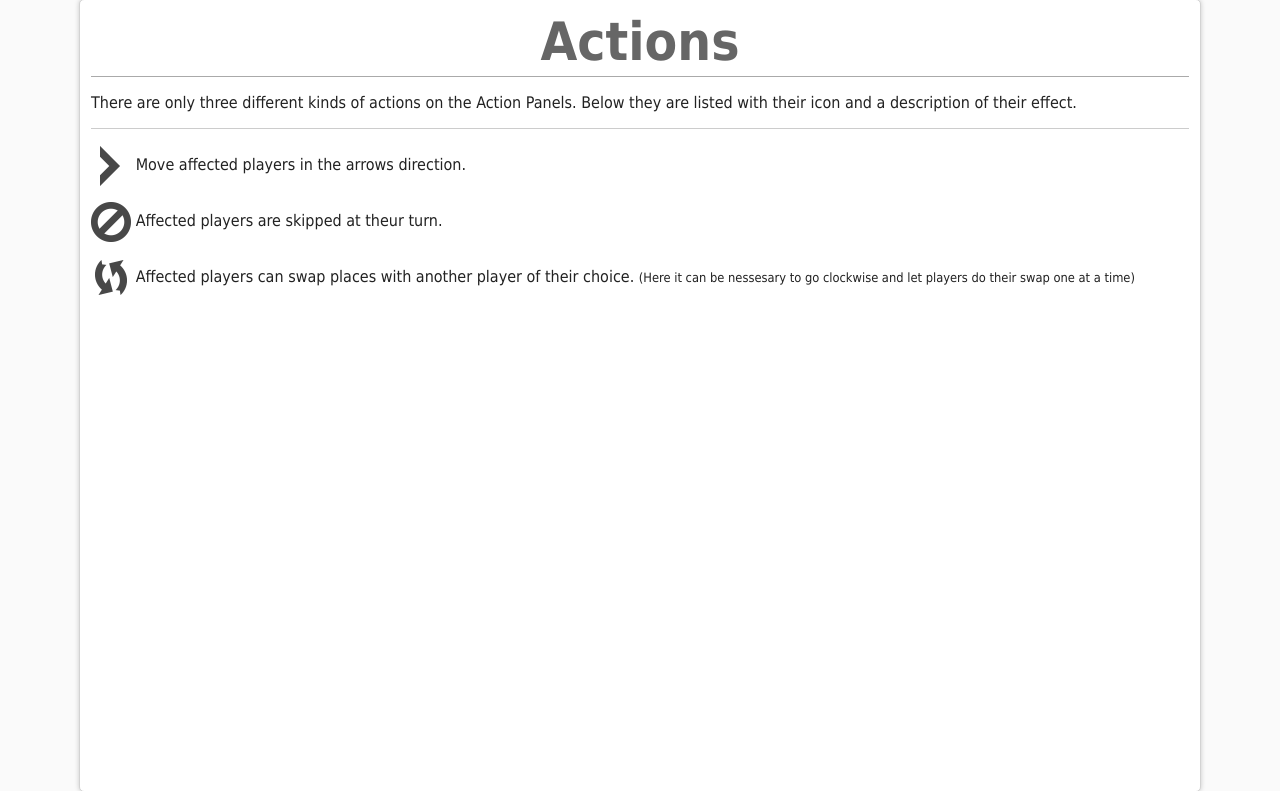
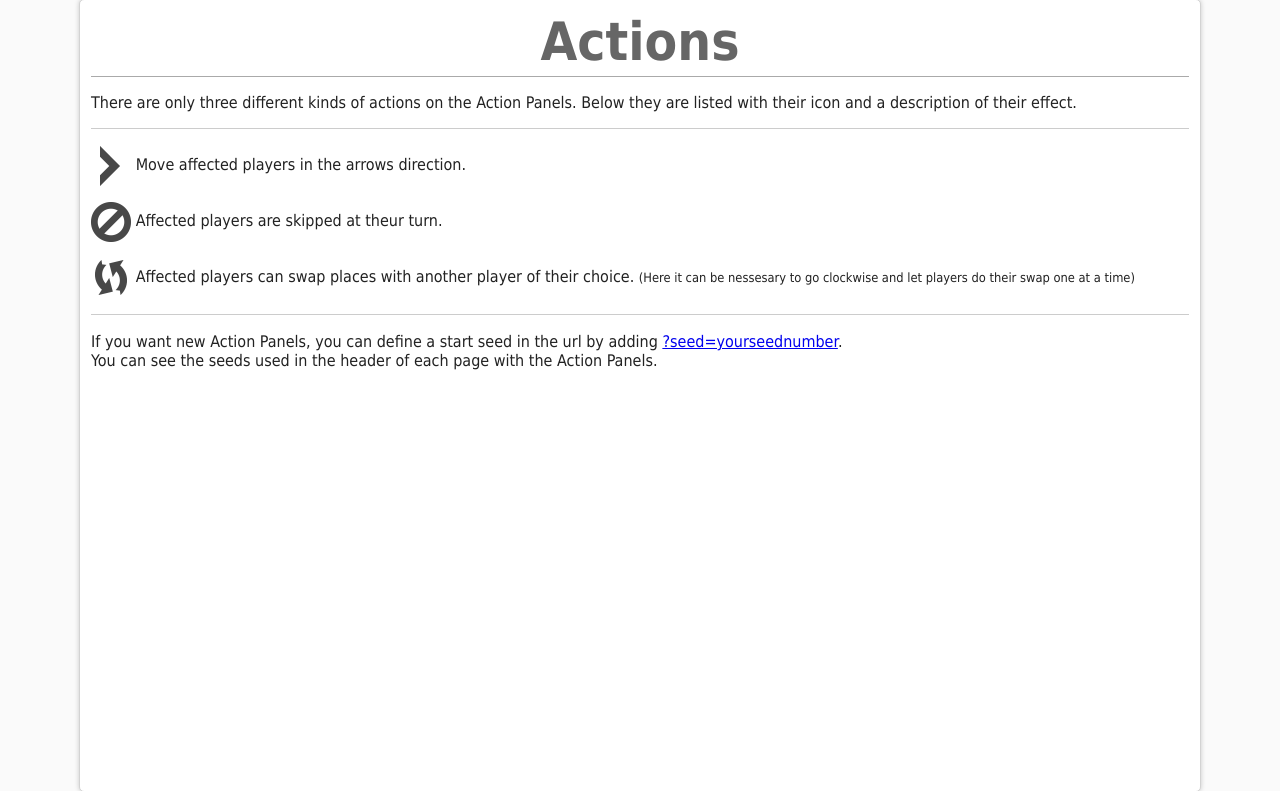
Before and after one commit to martindilling/up-the-screen, a PHP site: page / in a window 1280 px wide. Shown: the part 1702-2493 px from the top of the page. Run offline with PHP 8.4, Linux system fonts and the light colour scheme; some libraries are stand-ins or nearby versions.

Commit message:
Describe seeding

```diff
--- a/index.php
+++ b/index.php
@@ -205,6 +205,13 @@ $imgShortSide = function ($seed) use ($imgSide) {
                         Affected players can swap places with another player of their choice.
                         <span style="font-size: 0.8em">(Here it can be nessesary to go clockwise and let players do their swap one at a time)</span>
                     </p>
+                    <hr>
+                    <p>
+                        If you want new Action Panels, you can define a start seed in the url by adding
+                        <a href="http://up-the-screen.martindilling.com/?seed=1337">?seed=yourseednumber</a>.
+                        <br>
+                        You can see the seeds used in the header of each page with the Action Panels.
+                    </p>
                 </section>
             </div>
 
```
